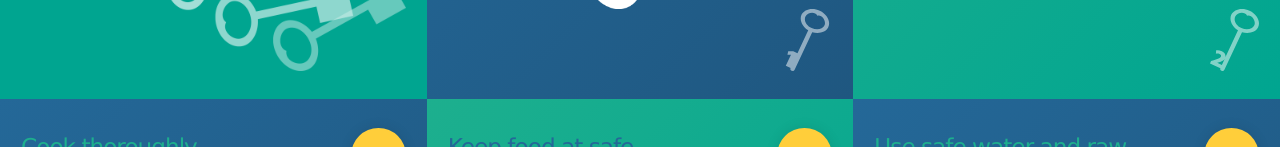
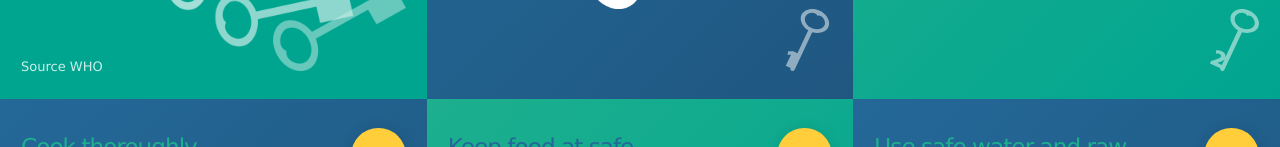
Before and after one commit to IZSAM-StatGIS/EFSA-Infographics-5Keys, a plain HTML site: page index.html in a window 1280 px wide. Shown: the part 301-448 px from the top of the page. Drawn offline with Linux system fonts and the light colour scheme.

Commit message:
added source info

```diff
--- a/index.html
+++ b/index.html
@@ -34,6 +34,9 @@
       </div>
       <div class="visual">
         <img src="images/cards/5-keys-visual.png" alt="5 Keys visual">
+      </div>
+      <div class="source">
+        Source WHO
       </div>
     </div>
     <div class="card card-contents" id="key-1">
--- a/style.css
+++ b/style.css
@@ -87,6 +87,14 @@ img {
 
 .infographics-wrap .card:nth-child(1) {
   color: var(--white);
+}
+
+.infographics-wrap .source {
+  position: absolute;
+  left: 2.1rem;
+  bottom: 2.1rem;
+  font-size: 1.3rem;
+  opacity: 0.8;
 }
 
 .infographics-wrap .card-title {
```
Also changed, not shown: 1 other file.
